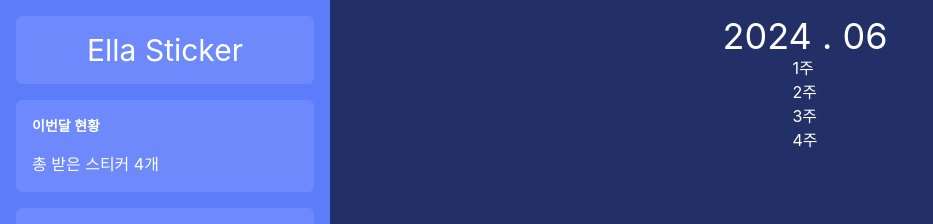
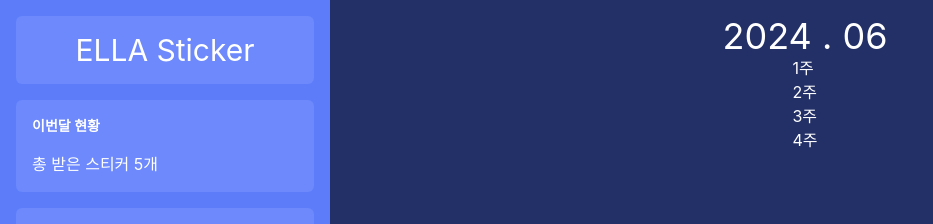
Before and after one commit to bluemiv/ella-sticker, a React (Create React App) app: page / in a window 1280 px wide. Both pictures are taken after a click on the button "엘라". Shown: the top 224 px of the page, without its empty margins (0-933 px from the left). Built offline with nearby package versions, Linux system fonts and the light colour scheme.

Commit message:
feat: ella sticker api 추가

```diff
--- a/public/data/2024/sticker.json
+++ /dev/null
@@ -1,233 +0,0 @@
-{
-  "1": {
-    "sticker": {},
-    "discard": [
-      1,
-      2,
-      3,
-      4,
-      5,
-      6,
-      7,
-      8,
-      9,
-      10,
-      11,
-      12,
-      13,
-      14,
-      15,
-      16,
-      17,
-      18,
-      19,
-      20,
-      21,
-      22,
-      23,
-      24,
-      25,
-      26,
-      27,
-      28,
-      29,
-      30,
-      31
-    ]
-  },
-  "2": {
-    "sticker": {},
-    "discard": [
-      1,
-      2,
-      3,
-      4,
-      5,
-      6,
-      7,
-      8,
-      9,
-      10,
-      11,
-      12,
-      13,
-      14,
-      15,
-      16,
-      17,
-      18,
-      19,
-      20,
-      21,
-      22,
-      23,
-      24,
-      25,
-      26,
-      27,
-      28,
-      29,
-      30,
-      31
-    ]
-  },
-  "3": {
-    "sticker": {},
-    "discard": [
-      1,
-      2,
-      3,
-      4,
-      5,
-      6,
-      7,
-      8,
-      9,
-      10,
-      11,
-      12,
-      13,
-      14,
-      15,
-      16,
-      17,
-      18,
-      19,
-      20,
-      21,
-      22,
-      23,
-      24,
-      25,
-      26,
-      27,
-      28,
-      29,
-      30,
-      31
-    ]
-  },
-  "4": {
-    "sticker": {},
-    "discard": [
-      1,
-      2,
-      3,
-      4,
-      5,
-      6,
-      7,
-      8,
-      9,
-      10,
-      11,
-      12,
-      13,
-      14,
-      15,
-      16,
-      17,
-      18,
-      19,
-      20,
-      21,
-      22,
-      23,
-      24,
-      25,
-      26,
-      27,
-      28,
-      29,
-      30,
-      31
-    ]
-  },
-  "5": {
-    "sticker": {},
-    "discard": [
-      1,
-      2,
-      3,
-      4,
-      5,
-      6,
-      7,
-      8,
-      9,
-      10,
-      11,
-      12,
-      13,
-      14,
-      15,
-      16,
-      17,
-      18,
-      19,
-      20,
-      21,
-      22,
-      23,
-      24,
-      25,
-      26,
-      27,
-      28,
-      29,
-      30,
-      31
-    ]
-  },
-  "6": {
-    "sticker": {
-      "19": 2,
-      "20": 1,
-      "21": 1
-    },
-    "discard": [
-      1,
-      2,
-      3,
-      4,
-      5,
-      6,
-      7,
-      8,
-      9,
-      10,
-      11,
-      12,
-      13,
-      14,
-      15,
-      16,
-      17,
-      18
-    ]
-  },
-  "7": {
-    "sticker": {},
-    "discard": []
-  },
-  "8": {
-    "sticker": {},
-    "discard": []
-  },
-  "9": {
-    "sticker": {},
-    "discard": []
-  },
-  "10": {
-    "sticker": {},
-    "discard": []
-  },
-  "11": {
-    "sticker": {},
-    "discard": []
-  },
-  "12": {
-    "sticker": {},
-    "discard": []
-  }
-}
--- /dev/null
+++ b/src/api/index.ts
@@ -0,0 +1 @@
+export * from './stickerApi';
--- /dev/null
+++ b/src/api/stickerApi.ts
@@ -0,0 +1,7 @@
+const stickerApi = {
+  getSticker: (params: { user: string; year: number }) => ({
+    url: `/api/sticker/${params.user}/${params.year}.json`,
+  }),
+};
+
+export default stickerApi;
--- a/src/layout/Sidebar/Sidebar.tsx
+++ b/src/layout/Sidebar/Sidebar.tsx
@@ -2,15 +2,22 @@ import React, { useEffect, useState } from 'react';
 import dayjs from 'dayjs';
 
 import SidebarSection from './SidebarSection';
+import { useParams } from 'react-router-dom';
+import stickerApi from '../../api/stickerApi';
+import { DASHBOARD_ID } from '../../constants';
 
 const Sidebar = () => {
+  const params = useParams();
+  const user = params.user;
+
   const [curMonthData, setCurMonthData] = useState<{
     sticker: { [key: string]: any };
     discard: number[];
   } | null>(null);
 
   const fetchData = async () => {
-    const res = await fetch(`/data/${dayjs().year()}/sticker.json`);
+    const { url } = stickerApi.getSticker({ user: DASHBOARD_ID.ELLA, year: dayjs().year() });
+    const res = await fetch(url);
     return res.json();
   };
 
@@ -27,7 +34,7 @@ const Sidebar = () => {
     <div className="bg-sidebar-background w-[330px] p-md flex flex-col justify-between h-full">
       <aside className="flex flex-col gap-md">
         <SidebarSection>
-          <div className="text-center text-3xl">Ella Sticker</div>
+          <div className="text-center text-3xl">{user?.toLocaleUpperCase()} Sticker</div>
         </SidebarSection>
         <SidebarSection title="이번달 현황">
           <div>총 받은 스티커 {totalSticker}개</div>
```
Also changed, not shown: public/api/sticker/ella/2024.json (renamed from public/data/sticker.json).
